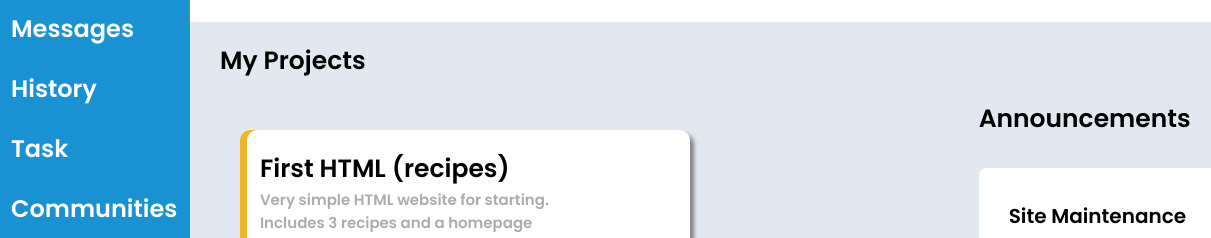
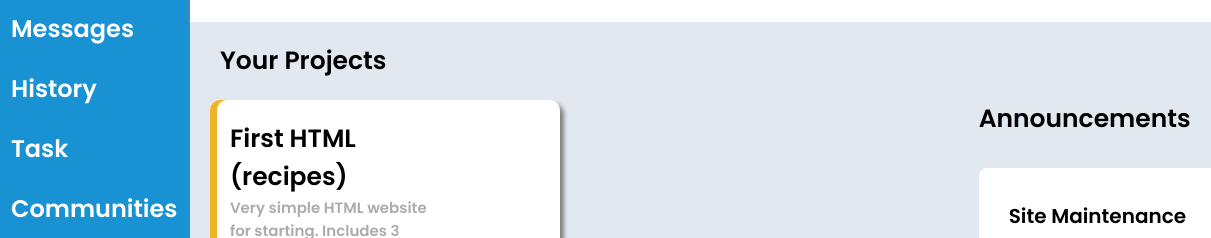
Before and after one commit to JeremySalinas/admin-dashboard, a plain HTML site: page index.html in a window 1280 px wide. Shown: the part 238-476 px from the top of the page, 69-1280 px from the left. Drawn offline with Linux system fonts and the light colour scheme.

Commit message:
made card smaller

```diff
--- a/index.html
+++ b/index.html
@@ -88,7 +88,7 @@
     </section>
 
     <section class="section3">
-        <div class="smile">My Projects</div>
+        <div class="smile">Your Projects</div>
         <div class="projects_grid">
 
             <div class="card">
--- a/style.css
+++ b/style.css
@@ -165,9 +165,9 @@ li{
 
 .projects_grid{
     grid-column: 1 / 3;
-    padding: 50px;
+    padding: 20px;
     display: grid;
-    grid-template-columns: repeat(auto-fit, minmax(450px, 40%));
+    grid-template-columns: repeat(auto-fit, minmax(350px, 40%));
     grid-template-rows: 1fr 1fr 1fr;
     gap: 50px;
 }
```
